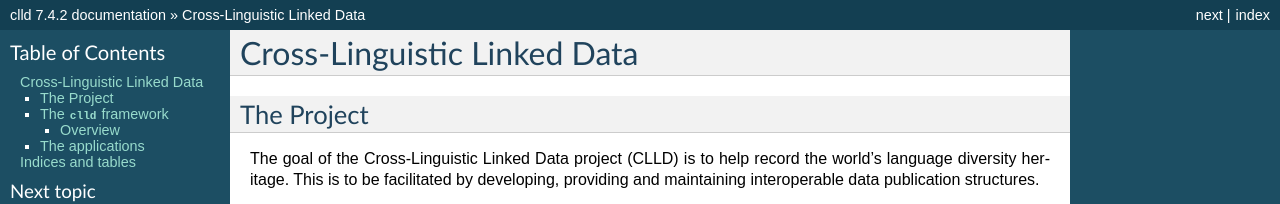
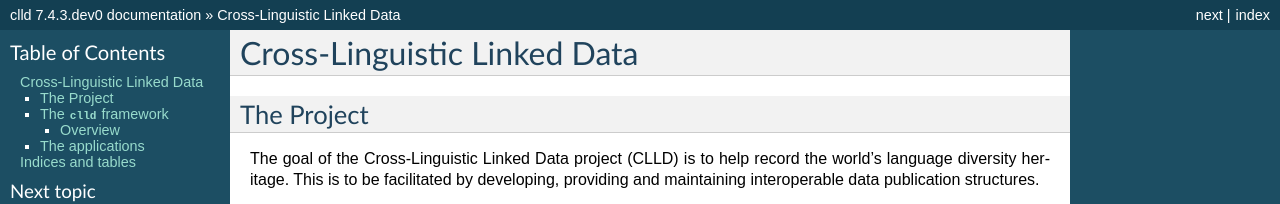
Before and after one commit to clld/clld, a Sphinx documentation site: the page built from docs/index.rst, in a window 1280 px wide and 900 px high. Shown: the top 204 px of the window. Built offline with Sphinx 7.4.7, drawn with Linux system fonts in a browser that asks for light colours; some of the changed text lies outside the part shown.

Commit message:
bump version for development

```diff
--- a/docs/conf.py
+++ b/docs/conf.py
@@ -51,10 +51,10 @@ copyright = u'Max Planck Society'
 # built documents.
 #
 # The full version, including alpha/beta/rc tags.
-release = '7.4.2'
+release = '7.4.3.dev0'
 
 # The short X.Y version.
-version = '7.4.2'
+version = '7.4.3.dev0'
 
 # The language for content autogenerated by Sphinx. Refer to documentation
 # for a list of supported languages.
--- a/setup.py
+++ b/setup.py
@@ -29,7 +29,7 @@ install_requires = [
 
 setup(
     name='clld',
-    version='7.4.2',
+    version='7.4.3.dev0',
     description=(
         'Python library supporting the development of cross-linguistic databases'),
     long_description=open('README.md').read(),
--- a/src/clld/__init__.py
+++ b/src/clld/__init__.py
@@ -3,7 +3,7 @@ import collections
 from clld.db.models import common
 from clld import interfaces
 
-__version__ = "7.4.2"
+__version__ = "7.4.3.dev0"
 
 
 class Resource(collections.namedtuple('Resource', 'name model interface with_index with_rdfdump')):
```
